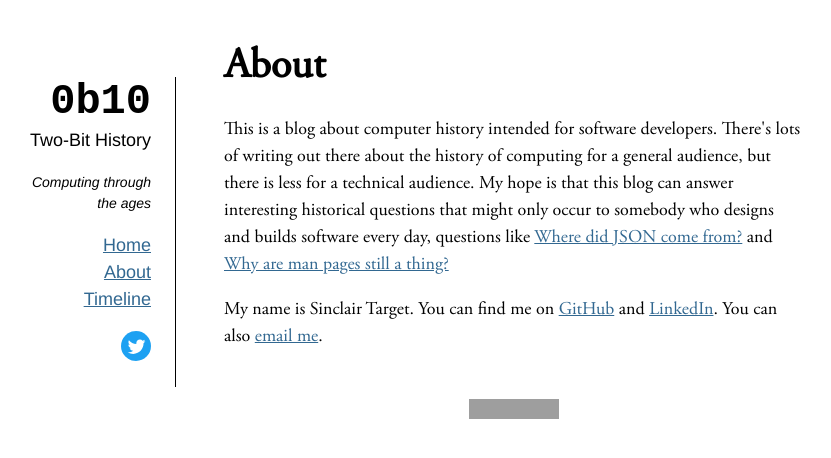
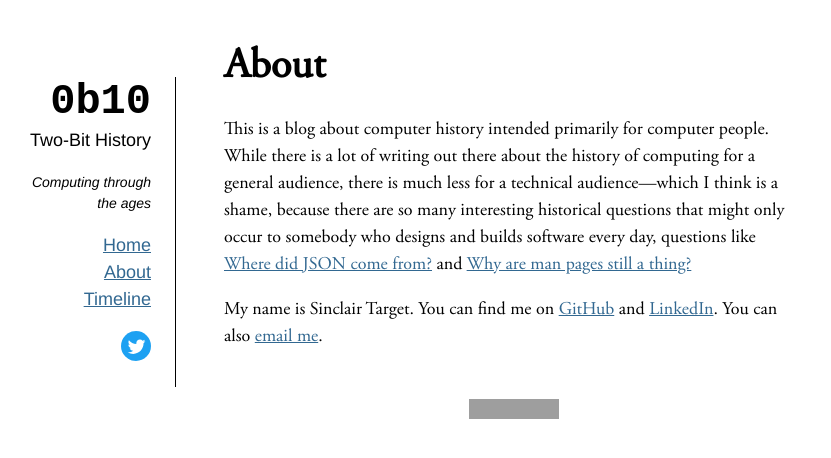
Before and after one commit to sinclairtarget/sinclairtarget.github.io, a Jekyll site: the page built from about.html, in a window 1280 px wide. Shown: the top 458 px of the page, without its empty margins (126-957 px from the left). Built offline with Jekyll 4.4.1, drawn with Linux system fonts in a browser that asks for light colours; grey boxes are pictures that could not be loaded.

Commit message:
Revise about page.

```diff
--- a/about.html
+++ b/about.html
@@ -3,13 +3,15 @@ layout: default
 title: Two-Bit History
 ---
 <h1>About</h1>
-<p>This is a blog about computer history intended for software developers.
-There's lots of writing out there about the history of computing for a general
-audience, but there is less for a technical audience. My hope is that this blog
-can answer interesting historical questions that might only occur to somebody
-who designs and builds software every day, questions like
+<p>This is a blog about computer history intended primarily for computer
+people. While there is a lot of writing out there about the history of
+computing for a general audience, there is much less for a technical
+audience—which I think is a shame, because there are so many interesting
+historical questions that might only occur to somebody who designs and builds
+software every day, questions like
 <a href="{{site.baseurl}}{% link _posts/2017-09-21-the-rise-and-rise-of-json.md %}">Where did JSON come from?</a> and
 <a href="{{site.baseurl}}{% link _posts/2017-09-28-the-lineage-of-man.md %}">Why are man pages still a thing?</a></p>
+
 <p>My name is Sinclair Target. You can find me on
 <a href="https://github.com/sinclairtarget">GitHub</a> and
 <a href="https://www.linkedin.com/in/sinclairtarget/">LinkedIn</a>. You can
```
